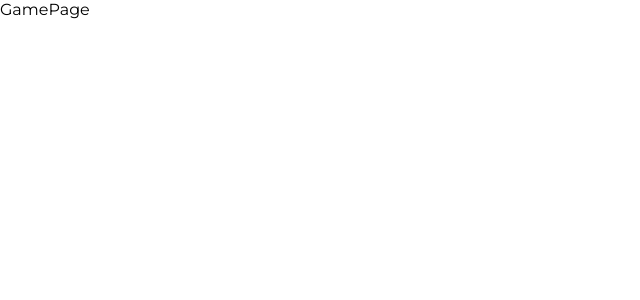
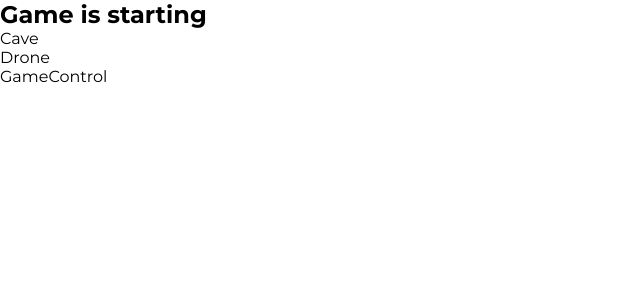
Before and after one commit to vladyslavZinchenko77/cave-drone-game, a React (Vite) app: page /game in a window 1280 px wide. Shown: the top 300 px of the page, without its empty margins (0-640 px from the left). Built offline with nearby package versions, Linux system fonts and the light colour scheme.

Commit message:
made a structure of gamepage

```diff
--- a/src/pages/GamePage/GamePage.tsx
+++ b/src/pages/GamePage/GamePage.tsx
@@ -1,7 +1,17 @@
 import { FC } from 'react';
+import Cave from '../../components/Cave/Cave';
+import Drone from '../../components/Drone/Drone';
+import GameControl from '../../components/GameControl/GameControl';
 
 const GamePage: FC = () => {
-  return <div>GamePage</div>;
+  return (
+    <div>
+      <h2>Game is starting</h2>
+      <Cave />
+      <Drone />
+      <GameControl />
+    </div>
+  );
 };
 
 export default GamePage;
```
